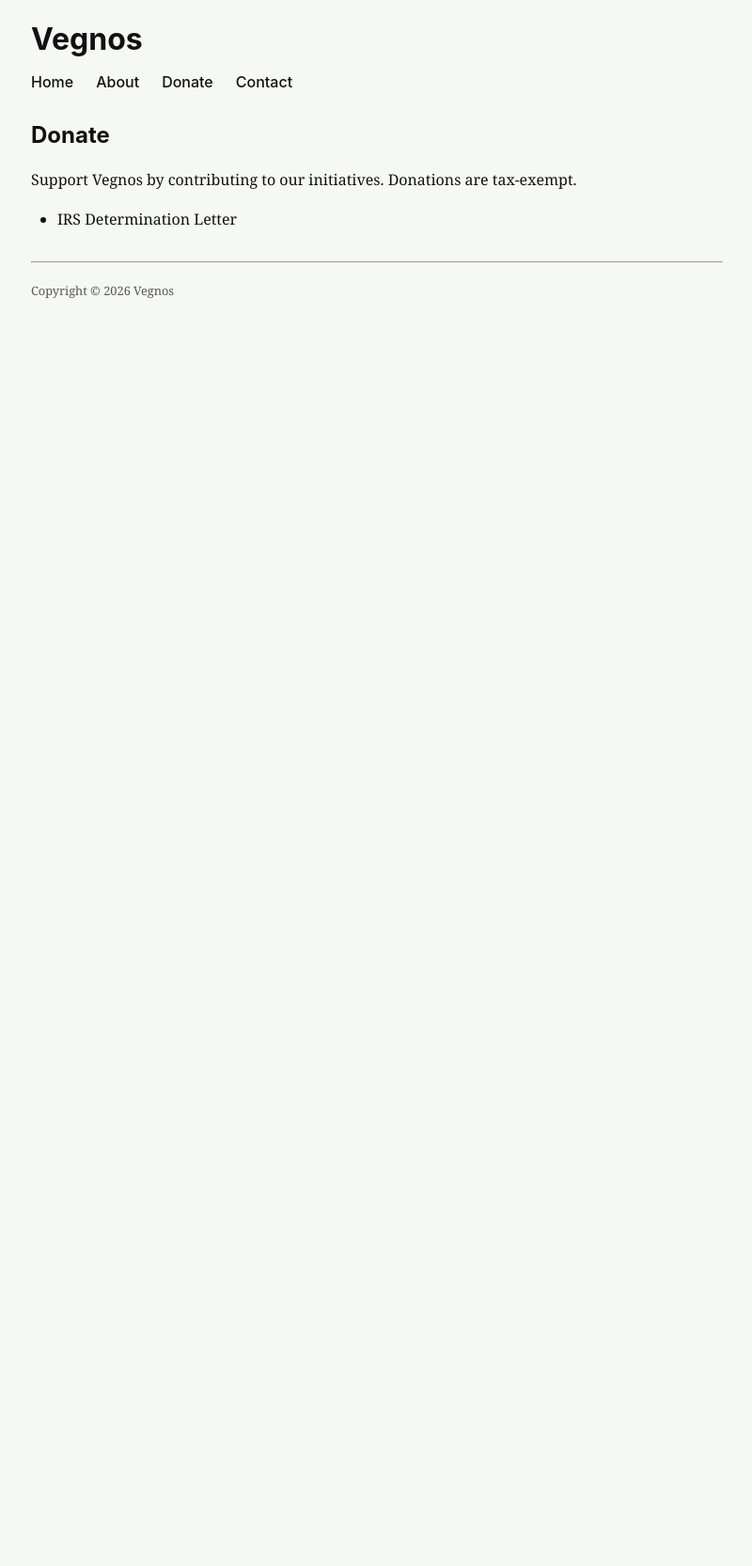
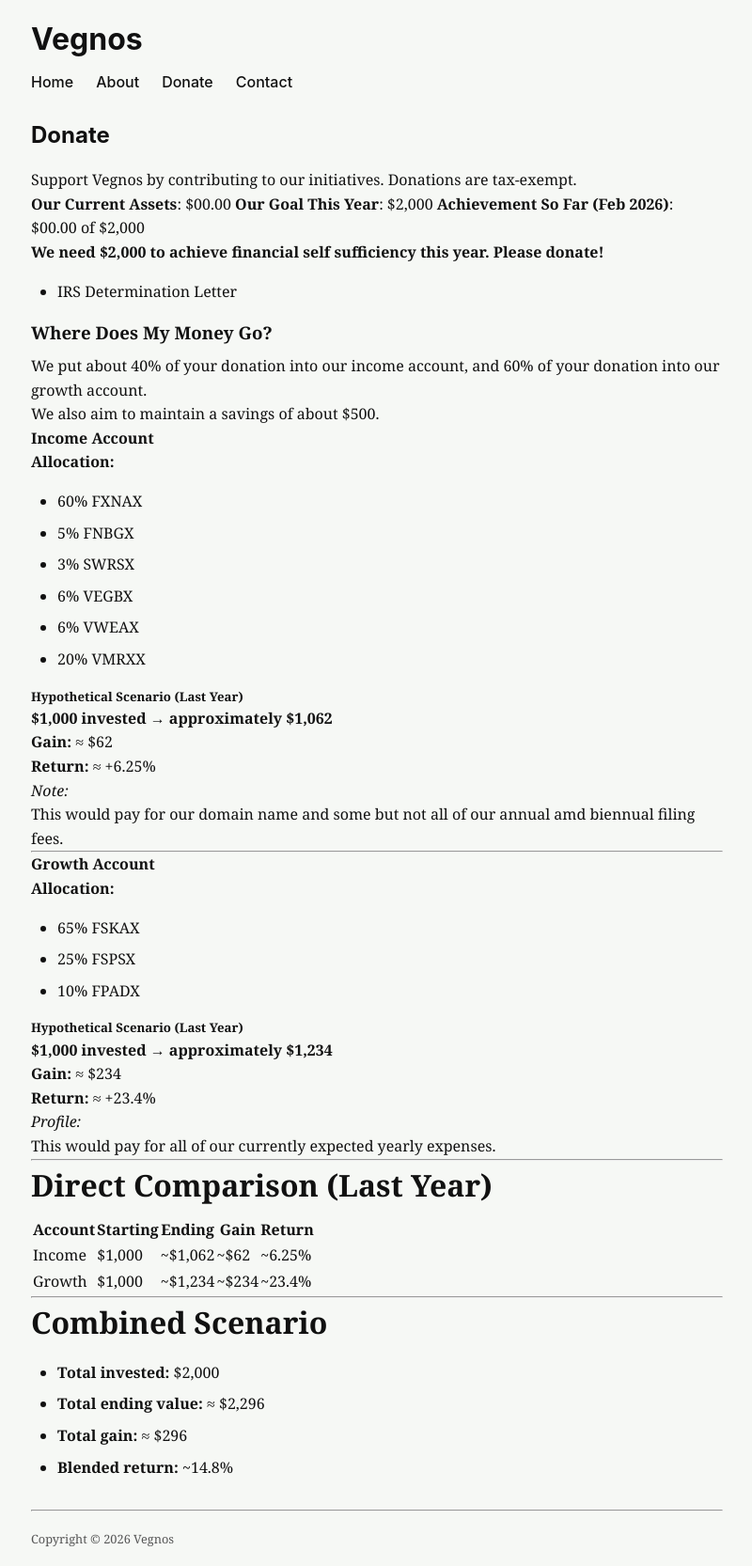
Before and after one commit to jklmnop10/vegnos, a Jekyll site: the page built from donate.md, in a window 1280 px wide. Shown: the whole page at 94% size, without its empty margins (239-1039 px from the left). Built offline with Jekyll 4.4.1, drawn with Linux system fonts in a browser that asks for light colours; before the commit the page ends 900 px from its top, so only the background shows below that.

Commit message:
Update donation page with financial details
Added detailed financial information regarding donations, including current assets, goals, and hypothetical investment scenarios.

```diff
--- a/donate.md
+++ b/donate.md
@@ -5,4 +5,69 @@ layout: default
 
 Support Vegnos by contributing to our initiatives. Donations are tax-exempt.
 
+**Our Current Assets**: $00.00
+**Our Goal This Year**: $2,000
+**Achievement So Far (Feb 2026)**: $00.00 of $2,000
+
+**We need $2,000 to achieve financial self sufficiency this year. Please donate!**
+
 * IRS Determination Letter
+
+### Where Does My Money Go?
+
+We put about 40% of your donation into our income account, and 60% of your donation into our growth account.
+
+We also aim to maintain a savings of about $500.
+
+#### Income Account
+
+**Allocation:**
+- 60% FXNAX
+- 5% FNBGX
+- 3% SWRSX
+- 6% VEGBX
+- 6% VWEAX
+- 20% VMRXX
+
+##### Hypothetical Scenario (Last Year)
+**$1,000 invested → approximately $1,062**
+**Gain:** ≈ $62
+**Return:** ≈ +6.25%
+
+_Note:_
+This would pay for our domain name and some but not all of our annual amd biennual filing fees.
+
+---
+
+#### Growth Account
+
+**Allocation:**
+- 65% FSKAX
+- 25% FSPSX
+- 10% FPADX
+
+##### Hypothetical Scenario (Last Year)
+**$1,000 invested  → approximately $1,234**
+**Gain:** ≈ $234
+**Return:** ≈ +23.4%
+
+_Profile:_
+This would pay for all of our currently expected yearly expenses.
+
+---
+
+# Direct Comparison (Last Year)
+
+| Account | Starting | Ending | Gain | Return |
+|---------|----------|--------|------|--------|
+| Income  | $1,000   | ~$1,062 | ~$62  | ~6.25% |
+| Growth  | $1,000   | ~$1,234 | ~$234 | ~23.4% |
+
+---
+
+# Combined Scenario
+
+- **Total invested:** $2,000
+- **Total ending value:** ≈ $2,296
+- **Total gain:** ≈ $296
+- **Blended return:** ~14.8%
```
